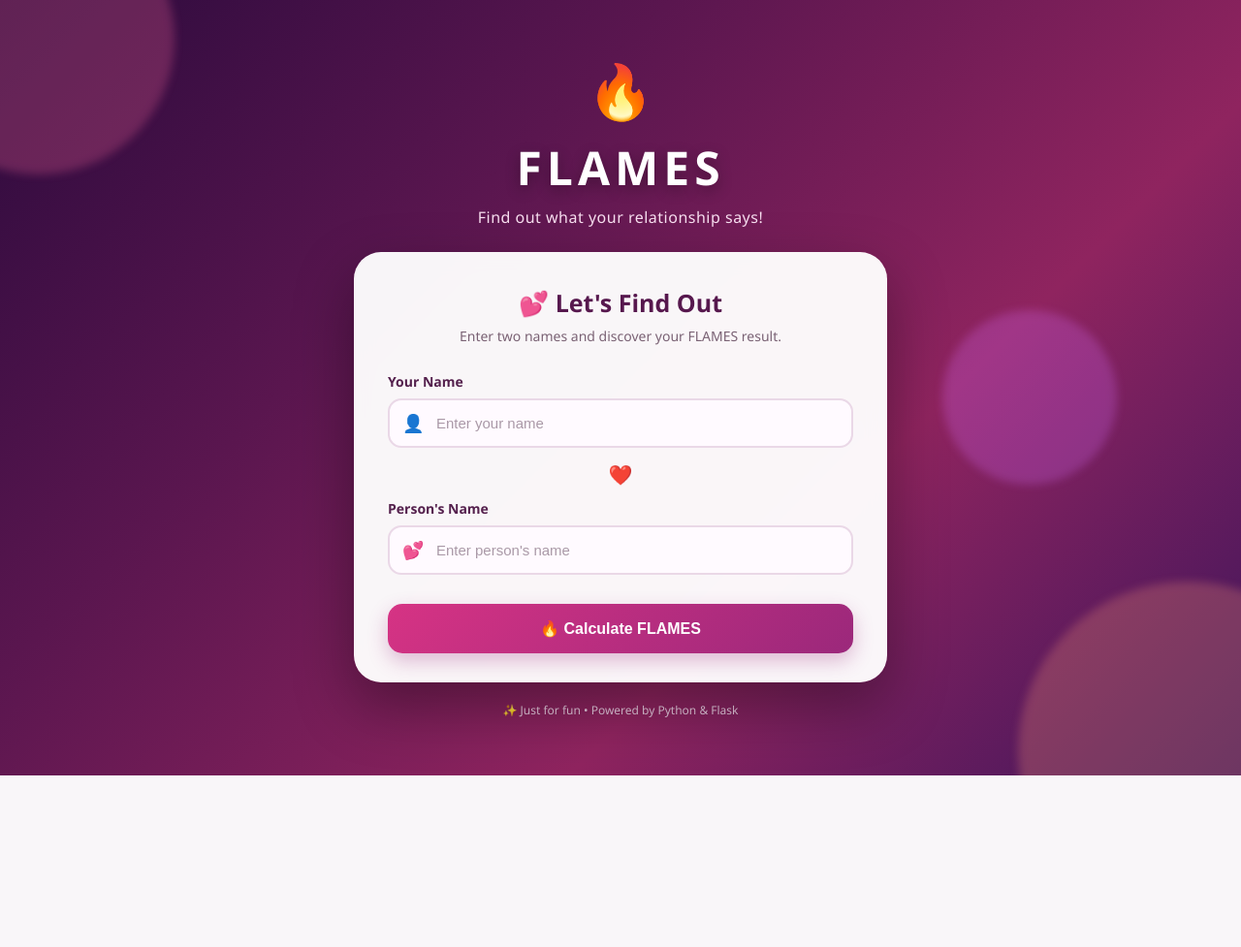
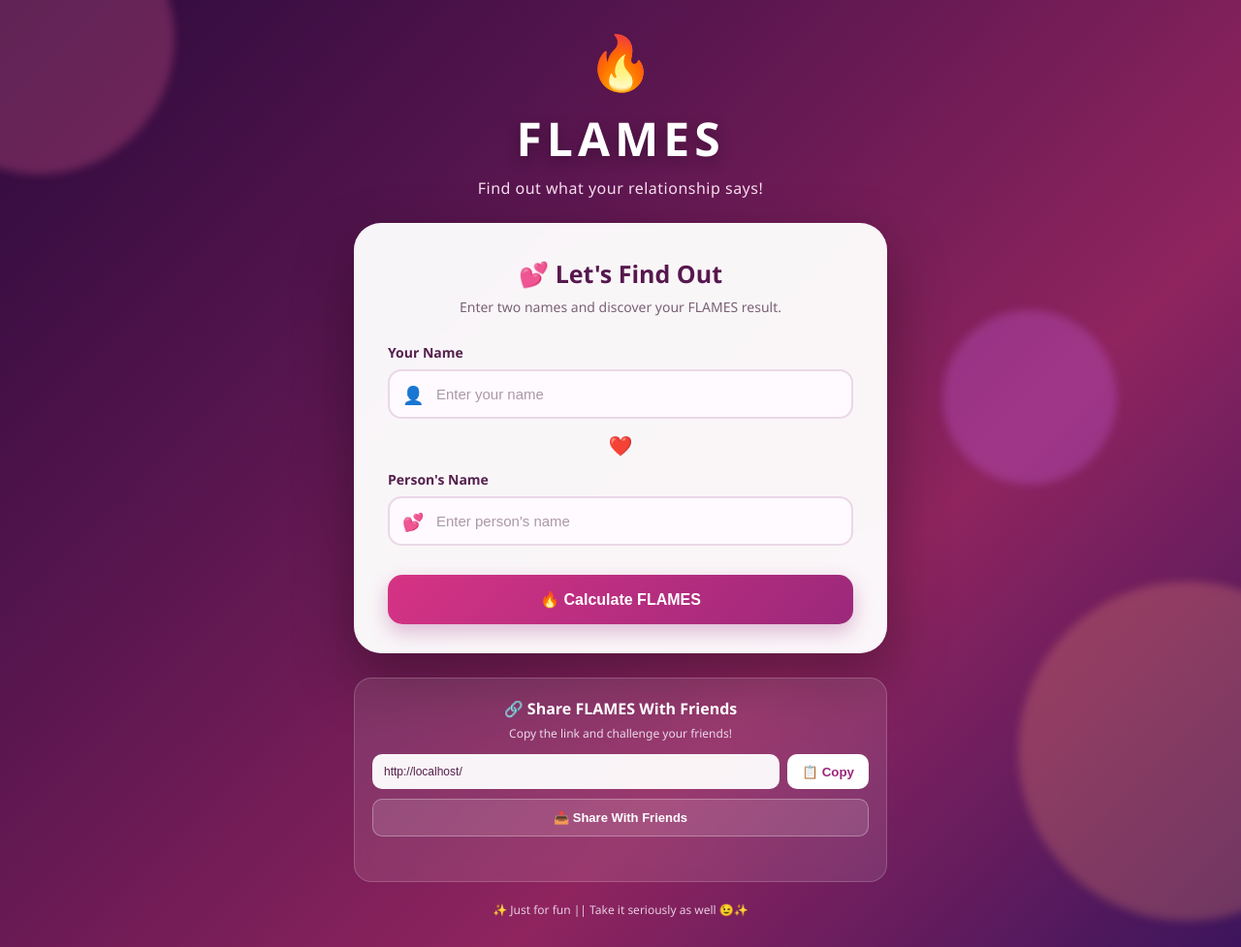
Before and after one commit to Swagatam-2002/Flames-Game, a Flask app: page / in a window 1280 px wide. Shown: the whole page at 97% size. Before the commit the page ends 800 px from the top, so only its background shows below. Run offline with Flask 3, Linux system fonts and the light colour scheme.

Commit message:
Initially updated

```diff
--- a/static/style.css
+++ b/static/style.css
@@ -648,6 +648,30 @@ footer {
 
     }
 
+        .share-link-box {
+
+        flex-direction: column;
+
+    }
+
+
+    .share-link-box input {
+
+        width: 100%;
+
+        text-align: center;
+
+    }
+
+
+    .share-link-box button {
+
+        padding: 11px;
+
+        width: 100%;
+
+    }
+
 }
 
 /* ========================================
@@ -674,3 +698,150 @@ footer {
 
     animation: resultAppear 0.3s ease;
 }
+
+/* ========================================
+   SHARE SECTION
+======================================== */
+
+.share-section {
+
+    margin-top: 25px;
+
+    padding: 20px 18px;
+
+    border-radius: 18px;
+
+    background: rgba(255, 255, 255, 0.10);
+
+    border: 1px solid rgba(255, 255, 255, 0.18);
+
+    backdrop-filter: blur(8px);
+}
+
+
+.share-section h3 {
+
+    font-size: 16px;
+
+    margin-bottom: 6px;
+
+    color: #ffffff;
+}
+
+
+.share-section > p {
+
+    font-size: 12px;
+
+    color: #ead8e8;
+
+    margin-bottom: 13px;
+}
+
+
+.share-link-box {
+
+    display: flex;
+
+    gap: 8px;
+
+    width: 100%;
+}
+
+
+.share-link-box input {
+
+    flex: 1;
+
+    min-width: 0;
+
+    padding: 11px 12px;
+
+    border: none;
+
+    border-radius: 10px;
+
+    outline: none;
+
+    background: rgba(255, 255, 255, 0.95);
+
+    color: #54204d;
+
+    font-size: 12px;
+}
+
+
+.share-link-box button {
+
+    border: none;
+
+    padding: 0 15px;
+
+    border-radius: 10px;
+
+    background: #ffffff;
+
+    color: #9b287b;
+
+    font-weight: 700;
+
+    cursor: pointer;
+
+    transition: 0.2s ease;
+}
+
+
+.share-link-box button:hover {
+
+    transform: translateY(-2px);
+
+    background: #fff0f8;
+}
+
+
+.share-button {
+
+    width: 100%;
+
+    margin-top: 10px;
+
+    padding: 11px;
+
+    border: 1px solid rgba(255, 255, 255, 0.3);
+
+    border-radius: 10px;
+
+    background: rgba(255, 255, 255, 0.12);
+
+    color: white;
+
+    font-size: 13px;
+
+    font-weight: 700;
+
+    cursor: pointer;
+
+    transition: 0.2s ease;
+}
+
+
+.share-button:hover {
+
+    background: rgba(255, 255, 255, 0.22);
+
+    transform: translateY(-2px);
+}
+
+
+.copy-message {
+
+    min-height: 18px;
+
+    margin-top: 8px !important;
+
+    margin-bottom: 0 !important;
+
+    color: #ffe1f2 !important;
+
+    font-weight: 600;
+}
--- a/templates/index.html
+++ b/templates/index.html
@@ -8,6 +8,8 @@
     <meta name="viewport" content="width=device-width, initial-scale=1.0">
 
     <title>FLAMES - Love Compatibility Game</title>
+
+    <link rel="icon" href="logo.jpg" type="image/x-icon">
 
     <link rel="stylesheet" href="{{ url_for('static', filename='style.css') }}">
 
@@ -198,18 +200,139 @@
         </div>
 
 
+                <!-- Share Game -->
+
+        <div class="share-section">
+
+            <h3>🔗 Share FLAMES With Friends</h3>
+
+            <p>
+                Copy the link and challenge your friends!
+            </p>
+
+            <div class="share-link-box">
+
+                <input
+                    type="text"
+                    id="game-link"
+                    readonly
+                >
+
+                <button
+                    type="button"
+                    id="copy-button"
+                    onclick="copyGameLink()"
+                >
+                    📋 Copy
+                </button>
+
+            </div>
+
+            <button
+                type="button"
+                class="share-button"
+                onclick="shareGame()"
+            >
+                📤 Share With Friends
+            </button>
+
+            <p
+                id="copy-message"
+                class="copy-message"
+            ></p>
+
+        </div>
+
+
         <!-- Footer -->
 
         <footer>
 
             <p>
-                ✨ Just for fun • Powered by Python & Flask
+                ✨ Just for fun || Take it seriously as well 😉✨
             </p>
 
         </footer>
 
     </main>
 
+    <script>
+
+        // Show the current public website URL
+        document.getElementById("game-link").value = window.location.href;
+
+
+        // Copy game link
+        function copyGameLink() {
+
+            const link = document.getElementById("game-link");
+            const message = document.getElementById("copy-message");
+            const button = document.getElementById("copy-button");
+
+            navigator.clipboard.writeText(link.value)
+                .then(function () {
+
+                    button.innerText = "✅ Copied!";
+
+                    message.innerText = "Link copied! Send it to your friends. 🎉";
+
+                    setTimeout(function () {
+
+                        button.innerText = "📋 Copy";
+
+                        message.innerText = "";
+
+                    }, 2500);
+
+                })
+                .catch(function () {
+
+                    link.select();
+
+                    document.execCommand("copy");
+
+                    button.innerText = "✅ Copied!";
+
+                    message.innerText = "Link copied! 🎉";
+
+                    setTimeout(function () {
+
+                        button.innerText = "📋 Copy";
+
+                        message.innerText = "";
+
+                    }, 2500);
+
+                });
+        }
+
+
+        // Share game using device's native share menu
+        function shareGame() {
+
+            const gameLink = window.location.href;
+
+            if (navigator.share) {
+
+                navigator.share({
+
+                    title: "🔥 FLAMES Game",
+
+                    text: "Try this FLAMES game with me! ❤️",
+
+                    url: gameLink
+
+                });
+
+            } else {
+
+                copyGameLink();
+
+            }
+
+        }
+
+    </script>
 </body>
 
 </html>
```
Also changed, not shown: 1 other file.
